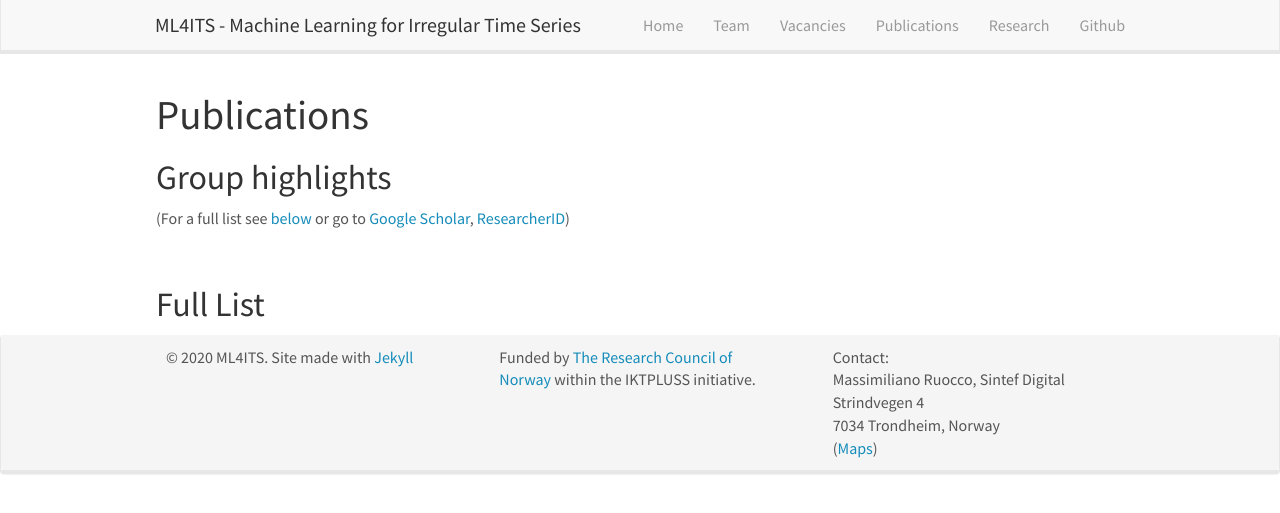
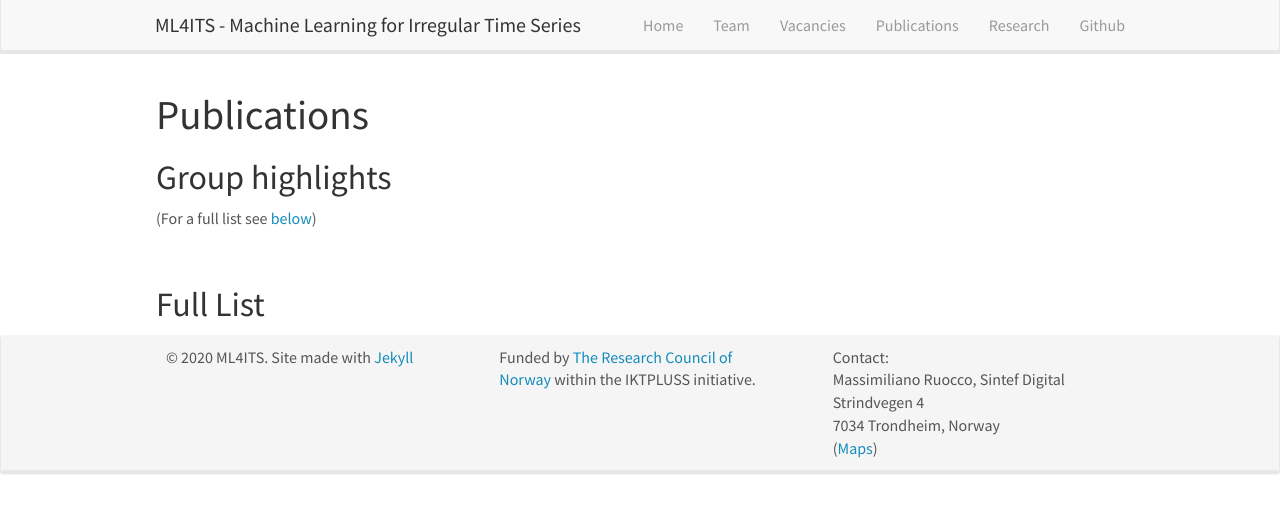
Before and after one commit to ML4ITS/ml4its.github.io.old, a Jekyll site: the page built from _pages/publications.md, in a window 1280 px wide. Shown: the top 513 px of the page. Built offline with Jekyll 4.4.1, drawn with Linux system fonts in a browser that asks for light colours; nearby versions of some CDN libraries.

Commit message:
Update publications.md

```diff
--- a/_pages/publications.md
+++ b/_pages/publications.md
@@ -11,7 +11,7 @@ permalink: /publications/
 
 ## Group highlights
 
-(For a full list see [below](#full-list) or go to [Google Scholar](https://scholar.google.ch/citations?user=TqxYWZsAAAAJ), [ResearcherID](https://www.researcherid.com/rid/D-7763-2012))
+(For a full list see [below](#full-list)) <!-- or go to [Google Scholar](https://scholar.google.ch/citations?user=TqxYWZsAAAAJ), [ResearcherID](https://www.researcherid.com/rid/D-7763-2012))-->
 
 {% assign number_printed = 0 %}
 {% for publi in site.data.publist %}
```
